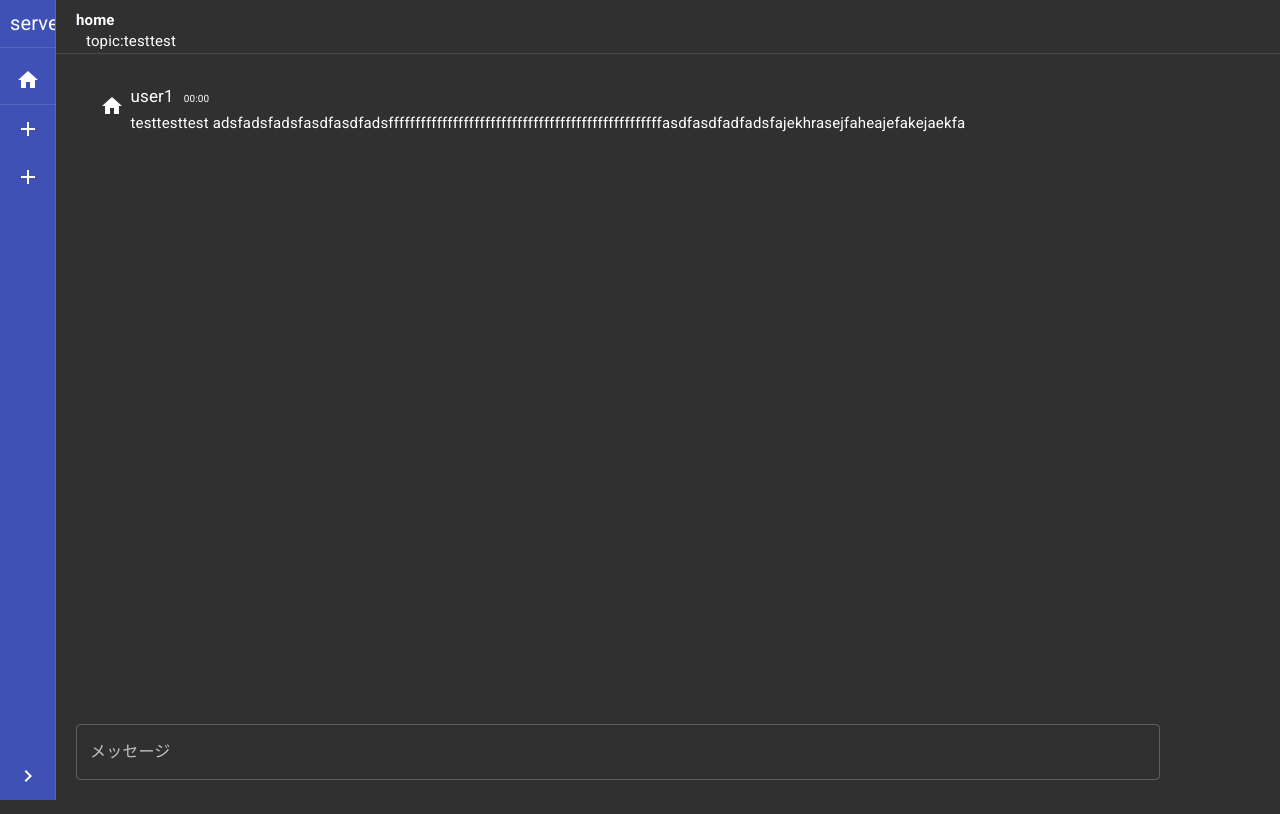
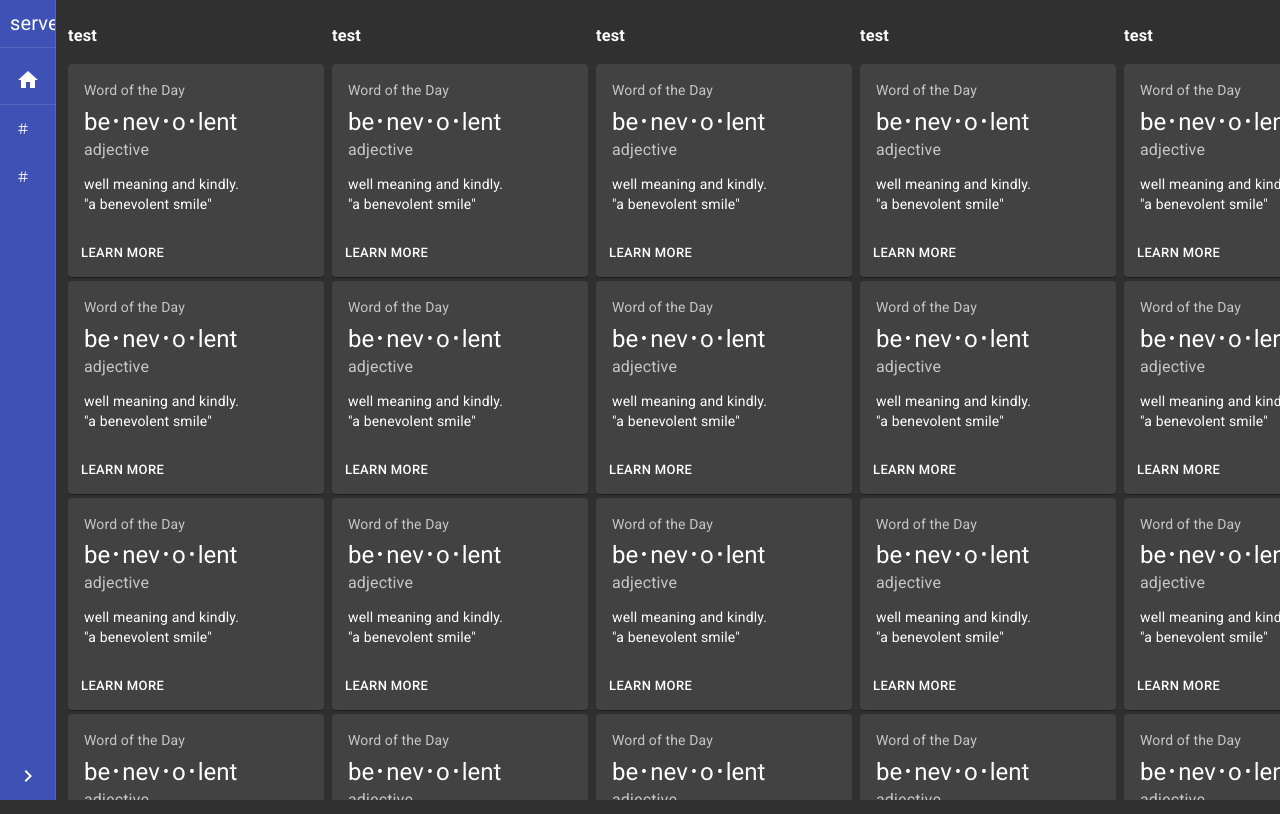
Before and after one commit to girakdev/Girack, a Next.js app: page /home in a window 1280 px wide. Built offline with nearby package versions, Linux system fonts and the light colour scheme.

Commit message:
配列の宣言

```diff
--- /dev/null
+++ b/components/PostStyle.tsx
@@ -0,0 +1,60 @@
+import React from 'react';
+import ReactDOM from 'react-dom';
+import { createStyles, makeStyles } from '@material-ui/core/styles';
+import { Typography, Divider, TextField, Paper, Button } from '@material-ui/core';
+import { useRouter } from 'next/router';
+import theme from '../src/theme';
+import HomeIcon from '@material-ui/icons/Home';
+
+const useStyles = makeStyles((theme) => createStyles({
+    root: {
+        padding: '20px',
+    },
+    postText: {
+        width: '100%',
+        display: 'flex',
+    },
+    userPostIcon: {
+        padding: '20px',
+        paddingTop: '10px',
+        paddingRight: '6px',
+    },
+    userPostname: {
+        fontSize: '17px',
+    },
+    postTime: {
+        fontSize: '10px',
+        paddingLeft: '10px',
+    },
+    chatStyle: {
+        fontSize: '15px',
+        width: "100%",
+        padding: "20px",
+        paddingLeft: "0px",
+        paddingTop: "5px",
+        paddingBottom: "5px",
+        display: 'flex',
+    },
+}));
+
+
+const NoteStyle = () => {
+    const classes = useStyles();
+    const router = useRouter();
+    return (
+        <div className={classes.root}>
+            <div className={classes.postText}>
+                <div className={classes.userPostIcon}><HomeIcon /></div>
+                <div>
+                    <div className={classes.userPostname} >user1
+                        <span className={classes.postTime}>00:00</span>
+                    </div>
+                    <div className={classes.chatStyle}></div>
+                </div>
+            </div>
+        </div>
+    );
+
+}
+
+export default NoteStyle;
--- a/components/SideBar.tsx
+++ b/components/SideBar.tsx
@@ -91,7 +91,7 @@
       <ServerContent />
 
       <List>
-        <Link href="/" >
+        <Link href="/home" >
           <ListItem button >
             <ListItemIcon><HomeIcon /></ListItemIcon>
             <ListItemText primary="ホーム" />
@@ -102,7 +102,7 @@
         {["すべての通知", "ブックマーク",].map((text, index) => (
           <Link key={text} href="/[id]" as={"/" + text}>
             <ListItem button >
-              <ListItemIcon><AddIcon /></ListItemIcon>
+              <ListItemIcon>＃</ListItemIcon>
               <ListItemText primary={text} />
             </ListItem>
           </Link>
--- a/components/chatWindow.tsx
+++ b/components/chatWindow.tsx
@@ -6,7 +6,8 @@
 import { useRouter } from 'next/router';
 import theme from '../src/theme';
 import HomeIcon from '@material-ui/icons/Home';
-//import Alrt from '../components/alert.js';
+
+import PostNote from './PostStyle'
 
 const useStyles = makeStyles((theme) => createStyles({
     root: {
@@ -27,7 +28,6 @@
         marginTop: "10px",
         marginLeft: "20px",
         fontSize: "10px",
-
     },
     topicText: {
         paddingLeft: '10px',
@@ -35,11 +35,11 @@
     },
     chatWL: {
         width: "100%",
-        height: "75%",
-        marginTop: "30px",
+        height: "85%",
         paddingLeft: "2%",
         overflow: "auto",
     },
+    /*消去予定--------------------------------------------------------------*/
     postText: {
         width: '100%',
         display: 'flex',
@@ -63,7 +63,9 @@
         paddingLeft: "0px",
         paddingTop: "5px",
         paddingBottom: "5px",
+        display: 'flex',
     },
+    /*ーーーーーーーーーーーーーーーーーーー--------------------ーーー*/
     bottomPosition: {
         width: '100%',
         position: 'absolute',
@@ -80,34 +82,70 @@
     const router = useRouter();
     const channelID = router.query.id;
     const topicText = "testtest"
+
+    /* postの処理 */
+    const [posts, setPost] = React.useState([]);
+    const [tmpPost, setTmpPost] = React.useState("");
+
+
+    const addPost = () => {
+        if (tmpPost === "") {
+            return;
+        }
+
+        setPost([...posts, tmpPost]);
+        localStorage.setItem('posts', JSON.stringify([...posts, tmpPost]));
+        setTmpPost("");
+
+    };
+
+
+    const now = new Date();
+    const mon = now.getMonth() + 1; //１を足すこと
+    const day = now.getDate();
+    const hour = now.getHours();
+    const min = now.getMinutes();
+    const sec = now.getSeconds();
+    const s = mon + "/" + day + " " + hour + ":" + min;
+
+
+
+
+
     return (
         <div className={classes.root}>
             <div className={classes.chatHead}>
-                <title style={{ margin: 0 }}>{router.query.id}</title>
-                <h2 className={classes.channelText}>{channelID}</h2>
+                <title style={{ margin: 0 }}>#{router.query.id}</title>
+                <h2 className={classes.channelText}>#{channelID}</h2>
                 <div className={classes.topicText}>topic:{topicText}</div>
             </div>
 
             <Divider />
             <div className={classes.chatWL}>
-                <div className={classes.postText}>
-                    <div className={classes.userPostIcon}><HomeIcon /></div>
-                    <div>
-                        <div className={classes.userPostname} >user1
-                        <span className={classes.postTime}>00:00</span>
+                {posts.map((post, index) => (
+                    <div key={(index)}>
+                        <div className={classes.postText}>
+                            <div className={classes.userPostIcon}><HomeIcon /></div>
+                            <div>
+                                <div className={classes.userPostname} >user1
+                                <span className={classes.postTime}>{s}</span>
+                                </div>
+                                <div className={classes.chatStyle}>{post}</div>
+                            </div>
                         </div>
-                        <div className={classes.chatStyle}>testtesttest adsfadsfadsfasdfasdfadsfffffffffffffffffffffffffffffffffffffffffffffffffffasdfasdfadfadsfajekhrasejfaheajefakejaekfa</div>
                     </div>
-                </div>
+                ))}
+
             </div>
             <div className={classes.bottomPosition}>
                 <div className={classes.chatInputStyle}>
                     <span style={{ float: "left", marginRight: "3px", width: "100%" }}>
-                        <TextField style={{ width: "90%", float: "left" }} label="メッセージ" variant="outlined" />
+                        <TextField style={{ width: "90%", float: "left" }} label="メッセージ" variant="outlined" value={tmpPost} onChange={e => setTmpPost(e.target.value)} />
+                        <Button variant="contained" color="primary" onClick={addPost}>送信</Button>
                     </span>
                 </div>
             </div>
-        </div>
+        </div >
     );
 
 }
--- /dev/null
+++ b/pages/home.tsx
@@ -0,0 +1,27 @@
+import Sidebar from '../components/SideBar';
+import Home from "../components/Home";
+import { createStyles, List, makeStyles } from "@material-ui/core"
+
+const useStyles = makeStyles((theme) => createStyles({
+    root: {
+        display: 'flex',
+    },
+}));
+
+
+const Blog = () => {
+    //通信するためのSocket
+    //const socket = io();
+    const classes = useStyles();
+
+
+    return (
+        <div className={classes.root}>
+            <Sidebar />
+            <Home />
+        </div>
+    );
+
+}
+
+export default Blog;
```
